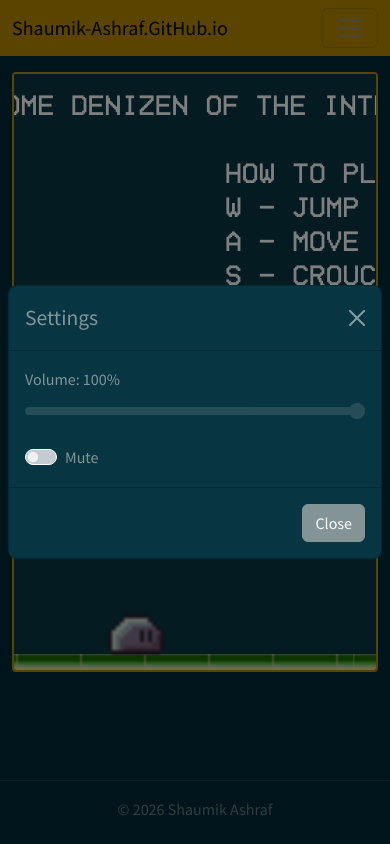
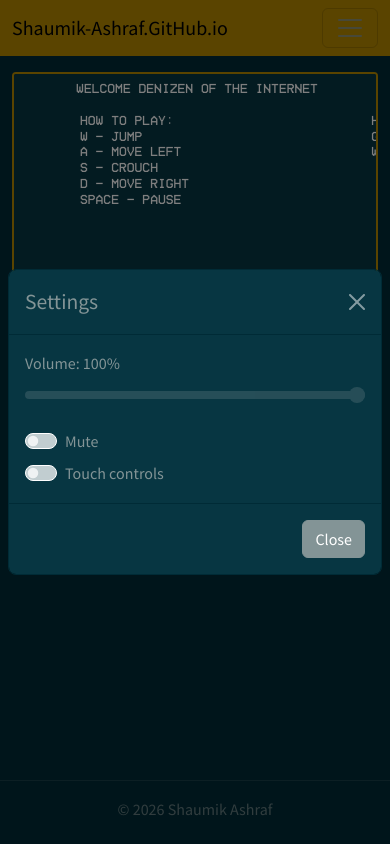
Before and after one commit to Shaumik-Ashraf/shaumik-ashraf.github.io, a Next.js app: page /settings in a window 390 px wide. Built offline with nearby package versions, Linux system fonts and the light colour scheme.

Commit message:
wip: mobile responsiveness

```diff
--- a/components/game_engine.js
+++ b/components/game_engine.js
@@ -14,28 +14,31 @@ const JUMP_VEL          = -25;
 const SPRITE_SCALE      = 4;
 const CANVAS_BG         = '#073642';  // Solarized base02
 
-// World generation constants
-const TILE_SIZE           = 16;   // source px per tile in sheet
-const TILE_SCALE          = 4;    // rendered px = TILE_SIZE * TILE_SCALE = 64
-const FLOOR_H             = 20;   // physics floor body height
-const FLOOR_SEGMENT_W     = 400;  // width of one floor segment body
-const HOLE_MIN_W          = 96;   // min hole width
-const HOLE_MAX_W          = 192;  // max hole width
-const BASE_PLATFORM_GAP   = 300;  // base x-distance between platforms
-const PLATFORM_GAP_JITTER = 80;   // ± random jitter on gap
-const PLATFORM_W          = 128;  // platform body width
-const PLATFORM_H          = 16;   // platform body height
-const PLATFORM_ELEV_MIN   = 75;   // min y from canvas top
-const PLATFORM_ELEV_MAX   = 350;  // max y from canvas top
-const WORLD_LOOKAHEAD     = 5000; // pre-generate this far ahead of slime
-const DESPAWN_MARGIN      = 10000; // remove bodies this far behind camera left edge
-const GAME_OVER_THRESHOLD = 150;   // px below canvas bottom triggers game over
+// World generation constants — tuned for xl (600px canvas height).
+// All canvas-space sizes are scaled at runtime by canvasScale = canvasH / DESIGN_H.
+const DESIGN_H            = 600;  // reference canvas height (xl breakpoint)
+const TILE_SIZE           = 16;   // source px per tile in sheet (never scaled — fixed by asset)
+const TILE_SCALE          = 4;    // rendered px = TILE_SIZE * TILE_SCALE at xl
+const FLOOR_H             = 20;   // physics floor body height at xl
+const FLOOR_SEGMENT_W     = 400;  // width of one floor segment body at xl
+const HOLE_MIN_W          = 96;   // min hole width at xl
+const HOLE_MAX_W          = 192;  // max hole width at xl
+const BASE_PLATFORM_GAP   = 300;  // base x-distance between platforms at xl
+const PLATFORM_GAP_JITTER = 80;   // ± random jitter on gap at xl
+const PLATFORM_W          = 128;  // platform body width at xl
+const PLATFORM_H          = 16;   // platform body height at xl
+// Platform elevation expressed as fractions of canvas height (replaces fixed px constants)
+const PLATFORM_ELEV_FRAC_MIN = 0.125;  // 75  / 600
+const PLATFORM_ELEV_FRAC_MAX = 0.583;  // 350 / 600
+const WORLD_LOOKAHEAD     = 5000; // pre-generate this far ahead of slime (world-space, not scaled)
+const DESPAWN_MARGIN      = 10000; // remove bodies this far behind camera left edge (world-space)
+const GAME_OVER_THRESHOLD = 150;   // px below canvas bottom at xl triggers game over
 
-// Portal constants
-const PORTAL_W          = 64;   // TILE_SIZE * TILE_SCALE — one rendered tile
+// Portal constants — at xl
+const PORTAL_W          = 64;   // TILE_SIZE * TILE_SCALE — one rendered tile at xl
 const PORTAL_H          = 64;
-const BASE_PORTAL_GAP   = 1000;  // less frequent than platforms
-const PORTAL_GAP_JITTER = 900;
+const BASE_PORTAL_GAP   = 1000;  // less frequent than platforms (world-space, not scaled)
+const PORTAL_GAP_JITTER = 900;   // world-space, not scaled
 
 // Left-world preseeding
 const SEED_FLOOR_LEFT = -2000;  // westernmost floor edge; pre-seeded solid to spawn
@@ -45,8 +48,8 @@ const LEFT_PORTAL_URL        = atob('aHR0cHM6Ly93d3cueW91dHViZS5jb20vd2F0Y2g/dj1
 const LEFT_PORTAL_SPRITE_SRC = '/assets/sprites/FireSetGrid.png';
 const LEFT_PORTAL_TILE_COL   = 3;    // 0-indexed
 const LEFT_PORTAL_TILE_ROW   = 4;    // 0-indexed
-const LEFT_PORTAL_W          = 128;
-const LEFT_PORTAL_H          = 128;
+const LEFT_PORTAL_W          = 128;  // at xl
+const LEFT_PORTAL_H          = 128;  // at xl
 const LEFT_PORTAL_X          = -2000;
 
 // Tile sheet layout
@@ -132,6 +135,25 @@ const GameEngine = forwardRef(function GameEngine(_, ref) {
   // Keyboard state: key → boolean
   const keysRef = useRef({});
 
+  // Scaled constants — computed once per initializeRenderer() based on actual canvas size.
+  // All canvas-space pixel values (body sizes, speeds, fonts) are multiplied by canvasScale.
+  const scaledRef = useRef({
+    tileScale: TILE_SCALE, spriteScale: SPRITE_SCALE,
+    floorH: FLOOR_H, floorSegW: FLOOR_SEGMENT_W,
+    holeMinW: HOLE_MIN_W, holeMaxW: HOLE_MAX_W,
+    platformGap: BASE_PLATFORM_GAP, platformGapJitter: PLATFORM_GAP_JITTER,
+    platformW: PLATFORM_W, platformH: PLATFORM_H,
+    elevMin: PLATFORM_ELEV_FRAC_MIN * DESIGN_H, elevMax: PLATFORM_ELEV_FRAC_MAX * DESIGN_H,
+    portalW: PORTAL_W, portalH: PORTAL_H,
+    leftPortalW: LEFT_PORTAL_W, leftPortalH: LEFT_PORTAL_H,
+    slimeW: SLIME_W, slimeH: SLIME_H, slimeHCrouch: SLIME_H_CROUCHING,
+    spawnY: SLIME_SPAWN_Y,
+    moveSpeed: MOVE_SPEED, jumpVel: JUMP_VEL,
+    gameOverThreshold: GAME_OVER_THRESHOLD,
+    overlayFont: OVERLAY_FONT,
+    textScale: 1,
+  });
+
   // ---------------------------------------------------------------------------
   // Tile drawing helper
   // ---------------------------------------------------------------------------
@@ -139,7 +161,7 @@ const GameEngine = forwardRef(function GameEngine(_, ref) {
   const drawTiledBody = (ctx, img, body, bodyW, bodyH, tileCol, tileRow) => {
     const srcX  = tileCol * TILE_SHEET_PITCH + TILE_SHEET_OFFSET;
     const srcY  = tileRow * TILE_SHEET_PITCH + TILE_SHEET_OFFSET;
-    const dTile = TILE_SIZE * TILE_SCALE;
+    const dTile = TILE_SIZE * scaledRef.current.tileScale;
     const bx    = body.position.x - bodyW / 2;
     const by    = body.position.y - bodyH / 2;
     const cols  = Math.ceil(bodyW / dTile);
@@ -206,12 +228,13 @@ const GameEngine = forwardRef(function GameEngine(_, ref) {
     const render = renderRef.current;
     if (!world || !render) return;
 
-    const floorY     = render.options.height - FLOOR_H / 2;
-    const targetX    = slimeRef.current.position.x + WORLD_LOOKAHEAD;
+    const sc      = scaledRef.current;
+    const floorY  = render.options.height - sc.floorH / 2;
+    const targetX = slimeRef.current.position.x + WORLD_LOOKAHEAD;
 
     while (nextFloorXRef.current < targetX) {
-      const cx  = nextFloorXRef.current + FLOOR_SEGMENT_W / 2;
-      const seg = Bodies.rectangle(cx, floorY, FLOOR_SEGMENT_W, FLOOR_H, {
+      const cx  = nextFloorXRef.current + sc.floorSegW / 2;
+      const seg = Bodies.rectangle(cx, floorY, sc.floorSegW, sc.floorH, {
         isStatic: true,
         friction: BODY_FRICTION,
         render:   { opacity: 0 },
@@ -220,8 +243,8 @@ const GameEngine = forwardRef(function GameEngine(_, ref) {
       World.add(world, seg);
       floorSegmentsRef.current.push(seg);
 
-      const holeW = HOLE_MIN_W + Math.random() * (HOLE_MAX_W - HOLE_MIN_W);
-      nextFloorXRef.current += FLOOR_SEGMENT_W + holeW;
+      const holeW = sc.holeMinW + Math.random() * (sc.holeMaxW - sc.holeMinW);
+      nextFloorXRef.current += sc.floorSegW + holeW;
     }
   };
 
@@ -229,14 +252,15 @@ const GameEngine = forwardRef(function GameEngine(_, ref) {
     const world = engineRef.current.world;
     if (!world) return;
 
+    const sc      = scaledRef.current;
     const targetX = slimeRef.current.position.x + WORLD_LOOKAHEAD;
 
     while (nextPlatformXRef.current < targetX) {
-      const jitter = (Math.random() * 2 - 1) * PLATFORM_GAP_JITTER;
-      const spawnX = nextPlatformXRef.current + BASE_PLATFORM_GAP + jitter;
-      const spawnY = PLATFORM_ELEV_MIN + Math.random() * (PLATFORM_ELEV_MAX - PLATFORM_ELEV_MIN);
+      const jitter = (Math.random() * 2 - 1) * sc.platformGapJitter;
+      const spawnX = nextPlatformXRef.current + sc.platformGap + jitter;
+      const spawnY = sc.elevMin + Math.random() * (sc.elevMax - sc.elevMin);
 
-      const plat = Bodies.rectangle(spawnX, spawnY, PLATFORM_W, PLATFORM_H, {
+      const plat = Bodies.rectangle(spawnX, spawnY, sc.platformW, sc.platformH, {
         isStatic: true,
         friction: BODY_FRICTION,
         render:   { opacity: 0 },
@@ -254,8 +278,9 @@ const GameEngine = forwardRef(function GameEngine(_, ref) {
     const render = renderRef.current;
     if (!world || !render) return;
 
+    const sc      = scaledRef.current;
     const { height: canvasH } = render.options;
-    const portalY  = canvasH - FLOOR_H - PORTAL_H / 2;
+    const portalY  = canvasH - sc.floorH - sc.portalH / 2;
     const targetX  = slimeRef.current.position.x + WORLD_LOOKAHEAD;
 
     while (nextPortalXRef.current < targetX) {
@@ -263,7 +288,7 @@ const GameEngine = forwardRef(function GameEngine(_, ref) {
       const spawnX = nextPortalXRef.current + BASE_PORTAL_GAP + jitter;
       const url    = pickUrl();
       if (url) {
-        const body = Bodies.rectangle(spawnX, portalY, PORTAL_W, PORTAL_H, {
+        const body = Bodies.rectangle(spawnX, portalY, sc.portalW, sc.portalH, {
           isStatic: true,
           isSensor: true,
           render:   { opacity: 0 },
@@ -307,6 +332,37 @@ const GameEngine = forwardRef(function GameEngine(_, ref) {
 
     const width  = containerRef.current.offsetWidth;
     const height = containerRef.current.offsetHeight;
+
+    // Compute scale factor and derive all canvas-space constants proportionally.
+    // DESIGN_H (600px) is the xl reference; everything scales linearly from there.
+    const s = height / DESIGN_H;
+    scaledRef.current = {
+      tileScale:          TILE_SCALE * s,
+      spriteScale:        SPRITE_SCALE * s,
+      floorH:             FLOOR_H * s,
+      floorSegW:          FLOOR_SEGMENT_W * s,
+      holeMinW:           HOLE_MIN_W * s,
+      holeMaxW:           HOLE_MAX_W * s,
+      platformGap:        BASE_PLATFORM_GAP * s,
+      platformGapJitter:  PLATFORM_GAP_JITTER * s,
+      platformW:          PLATFORM_W * s,
+      platformH:          PLATFORM_H * s,
+      elevMin:            height * PLATFORM_ELEV_FRAC_MIN,
+      elevMax:            height * PLATFORM_ELEV_FRAC_MAX,
+      portalW:            PORTAL_W * s,
+      portalH:            PORTAL_H * s,
+      leftPortalW:        LEFT_PORTAL_W * s,
+      leftPortalH:        LEFT_PORTAL_H * s,
+      slimeW:             SLIME_W * s,
+      slimeH:             SLIME_H * s,
+      slimeHCrouch:       SLIME_H_CROUCHING * s,
+      spawnY:             SLIME_SPAWN_Y * s,
+      moveSpeed:          MOVE_SPEED * s,
+      jumpVel:            JUMP_VEL * s,
+      gameOverThreshold:  GAME_OVER_THRESHOLD * s,
+      overlayFont:        `bold ${Math.round(72 * s)}px HomeVideo, monospace`,
+      textScale:          s,
+    };
 
     renderRef.current = Render.create({
       element: containerRef.current,
@@ -352,7 +408,8 @@ const GameEngine = forwardRef(function GameEngine(_, ref) {
       .catch(() => {});
 
     // Player body — invisible; sprite drawn via afterRender
-    slimeRef.current = Bodies.rectangle(width / 2, SLIME_SPAWN_Y, SLIME_W, SLIME_H, {
+    const sc = scaledRef.current;
+    slimeRef.current = Bodies.rectangle(width / 2, sc.spawnY, sc.slimeW, sc.slimeH, {
       frictionAir: SLIME_FRICTION_AIR,
       friction:    BODY_FRICTION,
       restitution: 0,
@@ -371,11 +428,11 @@ const GameEngine = forwardRef(function GameEngine(_, ref) {
     spriteImgRef.current = img;
 
     // Seed solid floor under and past the spawn point before allowing holes
-    const floorY     = height - FLOOR_H / 2;
-    const spawnSafeX = width / 2 + SLIME_W / 2;
+    const floorY     = height - sc.floorH / 2;
+    const spawnSafeX = width / 2 + sc.slimeW / 2;
     while (nextFloorXRef.current < spawnSafeX) {
-      const cx  = nextFloorXRef.current + FLOOR_SEGMENT_W / 2;
-      const seg = Bodies.rectangle(cx, floorY, FLOOR_SEGMENT_W, FLOOR_H, {
+      const cx  = nextFloorXRef.current + sc.floorSegW / 2;
+      const seg = Bodies.rectangle(cx, floorY, sc.floorSegW, sc.floorH, {
         isStatic: true,
         friction: BODY_FRICTION,
         render:   { opacity: 0 },
@@ -383,7 +440,7 @@ const GameEngine = forwardRef(function GameEngine(_, ref) {
       });
       World.add(engineRef.current.world, seg);
       floorSegmentsRef.current.push(seg);
-      nextFloorXRef.current += FLOOR_SEGMENT_W;
+      nextFloorXRef.current += sc.floorSegW;
     }
 
     // Seed initial world geometry (holes allowed from here on)
@@ -394,8 +451,8 @@ const GameEngine = forwardRef(function GameEngine(_, ref) {
     // Secret portal — fixed at far-left end of pre-seeded floor
     {
       const { height: canvasH } = renderRef.current.options;
-      const portalY = canvasH - FLOOR_H - LEFT_PORTAL_H / 2;
-      const body = Bodies.rectangle(LEFT_PORTAL_X, portalY, LEFT_PORTAL_W, LEFT_PORTAL_H, {
+      const portalY = canvasH - sc.floorH - sc.leftPortalH / 2;
+      const body = Bodies.rectangle(LEFT_PORTAL_X, portalY, sc.leftPortalW, sc.leftPortalH, {
         isStatic: true,
         isSensor: true,
         render:   { opacity: 0 },
@@ -469,11 +526,12 @@ const GameEngine = forwardRef(function GameEngine(_, ref) {
     }
 
     // 4. Horizontal movement
+    const sc = scaledRef.current;
     if (keys['a']) {
-      Body.setVelocity(slime, { x: -MOVE_SPEED, y: slime.velocity.y });
+      Body.setVelocity(slime, { x: -sc.moveSpeed, y: slime.velocity.y });
       facingLeftRef.current = true;
     } else if (keys['d']) {
-      Body.setVelocity(slime, { x: MOVE_SPEED, y: slime.velocity.y });
+      Body.setVelocity(slime, { x: sc.moveSpeed, y: slime.velocity.y });
       facingLeftRef.current = false;
     } else {
       Body.setVelocity(slime, { x: 0, y: slime.velocity.y });
@@ -481,7 +539,7 @@ const GameEngine = forwardRef(function GameEngine(_, ref) {
 
     // 5. Jump — only when on ground
     if (keys['w'] && onGround) {
-      Body.setVelocity(slime, { x: slime.velocity.x, y: JUMP_VEL });
+      Body.setVelocity(slime, { x: slime.velocity.x, y: sc.jumpVel });
     }
 
     // 6. Animation state
@@ -498,7 +556,7 @@ const GameEngine = forwardRef(function GameEngine(_, ref) {
     anim.update(event.delta);
 
     // 7. Game over
-    if (slime.position.y > canvasH + GAME_OVER_THRESHOLD) {
+    if (slime.position.y > canvasH + sc.gameOverThreshold) {
       gameOverRef.current = true;
       Runner.stop(runnerRef.current);
       audioRef.current?.pause();
@@ -524,19 +582,21 @@ const GameEngine = forwardRef(function GameEngine(_, ref) {
     ctx.save();
     ctx.translate(-cameraXRef.current, 0);
 
+    const sc = scaledRef.current;
+
     if (tileImg && tileImg.complete) {
       for (const seg of floorSegmentsRef.current) {
-        drawTiledBody(ctx, tileImg, seg, FLOOR_SEGMENT_W, FLOOR_H, FLOOR_TILE_COL, FLOOR_TILE_ROW);
+        drawTiledBody(ctx, tileImg, seg, sc.floorSegW, sc.floorH, FLOOR_TILE_COL, FLOOR_TILE_ROW);
       }
       for (const plat of platformsRef.current) {
-        drawTiledBody(ctx, tileImg, plat, PLATFORM_W, PLATFORM_H, PLATFORM_TILE_COL, PLATFORM_TILE_ROW);
+        drawTiledBody(ctx, tileImg, plat, sc.platformW, sc.platformH, PLATFORM_TILE_COL, PLATFORM_TILE_ROW);
       }
     }
 
     const portalImg = portalImgRef.current;
     if (portalImg && portalImg.complete) {
       for (const p of portalsRef.current) {
-        drawTiledBody(ctx, portalImg, p.body, PORTAL_W, PORTAL_H, PORTAL_TILE_COL, PORTAL_TILE_ROW);
+        drawTiledBody(ctx, portalImg, p.body, sc.portalW, sc.portalH, PORTAL_TILE_COL, PORTAL_TILE_ROW);
       }
     }
 
@@ -545,15 +605,15 @@ const GameEngine = forwardRef(function GameEngine(_, ref) {
       drawTiledBody(
         ctx, secretPortalImg,
         leftPortalRef.current.body,
-        LEFT_PORTAL_W, LEFT_PORTAL_H,
+        sc.leftPortalW, sc.leftPortalH,
         LEFT_PORTAL_TILE_COL, LEFT_PORTAL_TILE_ROW
       );
     }
 
     // Slime sprite
     const frame = anim.getFrame();
-    const dw    = frame.w * SPRITE_SCALE;
-    const dh    = frame.h * SPRITE_SCALE;
+    const dw    = frame.w * sc.spriteScale;
+    const dh    = frame.h * sc.spriteScale;
     const { x, y } = slime.position;
 
     ctx.save();
@@ -567,17 +627,18 @@ const GameEngine = forwardRef(function GameEngine(_, ref) {
     }
     ctx.restore();
 
-    // Welcome text
+    // Welcome text — all offsets scaled with canvas size
     {
-      const LEFT_OFFSET  = 256;
-      const RIGHT_OFFSET = 896;
-      const PAD          = 16;
-      const LINE_H       = 34;
-      const ICON_SIZE    = 32;
+      const ts           = sc.textScale;
+      const LEFT_OFFSET  = 256  * ts;
+      const RIGHT_OFFSET = 896  * ts;
+      const PAD          = 16   * ts;
+      const LINE_H       = 34   * ts;
+      const fontSize     = Math.round(28 * ts);
       const cameraX      = cameraXRef.current;
 
       drawWorldText(ctx, cameraX, {
-        font:  '28px HomeVideo, monospace',
+        font:  `${fontSize}px HomeVideo, monospace`,
         color: '#ffffff',
         lines: [
           // Top-center: welcome header
@@ -604,7 +665,7 @@ const GameEngine = forwardRef(function GameEngine(_, ref) {
       ctx.save();
       ctx.fillStyle    = PAUSE_OVERLAY_FILL;
       ctx.fillRect(0, 0, width, height);
-      ctx.font         = OVERLAY_FONT;
+      ctx.font         = sc.overlayFont;
       ctx.fillStyle    = COLOR_PAUSE_TEXT;
       ctx.textAlign    = 'center';
       ctx.textBaseline = 'middle';
@@ -616,7 +677,7 @@ const GameEngine = forwardRef(function GameEngine(_, ref) {
       ctx.save();
       ctx.fillStyle    = GAMEOVER_OVERLAY_FILL;
       ctx.fillRect(0, 0, width, height);
-      ctx.font         = OVERLAY_FONT;
+      ctx.font         = sc.overlayFont;
       ctx.fillStyle    = COLOR_GAMEOVER_TEXT;
       ctx.textAlign    = 'center';
       ctx.textBaseline = 'middle';
@@ -651,7 +712,8 @@ const GameEngine = forwardRef(function GameEngine(_, ref) {
 
     if (key === 's' && !crouchingRef.current) {
       crouchingRef.current = true;
-      swapHitbox(SLIME_W, SLIME_H_CROUCHING);
+      const sc = scaledRef.current;
+      swapHitbox(sc.slimeW, sc.slimeHCrouch);
     }
   };
 
@@ -661,7 +723,8 @@ const GameEngine = forwardRef(function GameEngine(_, ref) {
 
     if (key === 's' && crouchingRef.current) {
       crouchingRef.current = false;
-      swapHitbox(SLIME_W, SLIME_H);
+      const sc = scaledRef.current;
+      swapHitbox(sc.slimeW, sc.slimeH);
     }
   };
 
@@ -758,6 +821,22 @@ const GameEngine = forwardRef(function GameEngine(_, ref) {
       if (audioRef.current) audioRef.current.muted = false;
     },
     isMuted: () => audioRef.current?.muted ?? false,
+    pressKey: (key) => {
+      keysRef.current[key] = true;
+      if (key === 's' && !crouchingRef.current) {
+        crouchingRef.current = true;
+        const sc = scaledRef.current;
+        swapHitbox(sc.slimeW, sc.slimeHCrouch);
+      }
+    },
+    releaseKey: (key) => {
+      keysRef.current[key] = false;
+      if (key === 's' && crouchingRef.current) {
+        crouchingRef.current = false;
+        const sc = scaledRef.current;
+        swapHitbox(sc.slimeW, sc.slimeH);
+      }
+    },
   }));
 
   useEffect(() => {
--- a/components/layout.js
+++ b/components/layout.js
@@ -1,16 +1,20 @@
 import { useGame } from '../contexts/game_context';
 import Navbar from './navbar';
 import GameEngine from './game_engine';
+import TouchControls from './touch_controls';
 
 export default function Layout({ children }) {
-  const year    = new Date().getFullYear();
-  const gameRef = useGame();
+  const year                           = new Date().getFullYear();
+  const { gameRef, touchEnabled }      = useGame();
   return (
     <div id="layoutContainer">
       <div id="layoutContentWrapper">
         <Navbar />
         <main className="container">
-          <GameEngine ref={gameRef} />
+          <div style={{ position: 'relative' }}>
+            <GameEngine ref={gameRef} />
+            {touchEnabled && <TouchControls />}
+          </div>
           {children}
         </main>
       </div>
--- a/components/navbar.js
+++ b/components/navbar.js
@@ -7,7 +7,7 @@ import { useGame } from '../contexts/game_context';
 
 export function AppNavbar() {
   const router  = useRouter();
-  const gameRef = useGame();
+  const { gameRef } = useGame();
   const [paused, setPaused] = useState(false);
 
   const handleRestart = () => {
--- /dev/null
+++ b/components/touch_controls.js
@@ -0,0 +1,107 @@
+import { useGame } from '../contexts/game_context';
+
+// Button positions relative to the HUD overlay.
+// Left cluster (move): bottom-left corner.
+// Right cluster (jump/crouch): bottom-right corner.
+const BTN_SIZE = 64;   // minimum touch target in px
+const BTN_GAP  = 8;    // gap between adjacent buttons
+const MARGIN   = 12;   // distance from canvas edge
+
+const BASE_STYLE = {
+  position:        'absolute',
+  width:           BTN_SIZE,
+  height:          BTN_SIZE,
+  borderRadius:    8,
+  border:          '2px solid #b58900',   // Solarized yellow
+  background:      'rgba(7, 54, 66, 0.7)', // Solarized base02 semi-transparent
+  color:           '#b58900',
+  fontSize:        28,
+  display:         'flex',
+  alignItems:      'center',
+  justifyContent:  'center',
+  cursor:          'pointer',
+  userSelect:      'none',
+  WebkitUserSelect: 'none',
+  touchAction:     'none',  // prevent browser scroll interference
+};
+
+function TBtn({ label, k, style, gameRef }) {
+  const press   = () => gameRef.current?.pressKey(k);
+  const release = () => gameRef.current?.releaseKey(k);
+  return (
+    <div
+      style={{ ...BASE_STYLE, ...style }}
+      onPointerDown={press}
+      onPointerUp={release}
+      onPointerLeave={release}
+      onPointerCancel={release}
+    >
+      {label}
+    </div>
+  );
+}
+
+export default function TouchControls() {
+  const { gameRef } = useGame();
+
+  const bottom = MARGIN;
+  const leftX  = MARGIN;
+  const rightX = MARGIN;
+
+  return (
+    <div
+      style={{
+        position:      'absolute',
+        top:            0,
+        left:           0,
+        width:          '100%',
+        height:         '100%',
+        pointerEvents:  'none',  // pass-through except on buttons
+      }}
+    >
+      {/* Left cluster: ← move left, → move right */}
+      <TBtn
+        label="◀"
+        k="a"
+        gameRef={gameRef}
+        style={{
+          bottom,
+          left: leftX,
+          pointerEvents: 'auto',
+        }}
+      />
+      <TBtn
+        label="▶"
+        k="d"
+        gameRef={gameRef}
+        style={{
+          bottom,
+          left: leftX + BTN_SIZE + BTN_GAP,
+          pointerEvents: 'auto',
+        }}
+      />
+
+      {/* Right cluster: ▲ jump (above), ▼ crouch (below) */}
+      <TBtn
+        label="▲"
+        k="w"
+        gameRef={gameRef}
+        style={{
+          bottom: bottom + BTN_SIZE + BTN_GAP,
+          right:  rightX,
+          pointerEvents: 'auto',
+        }}
+      />
+      <TBtn
+        label="▼"
+        k="s"
+        gameRef={gameRef}
+        style={{
+          bottom,
+          right: rightX,
+          pointerEvents: 'auto',
+        }}
+      />
+    </div>
+  );
+}
--- a/contexts/game_context.js
+++ b/contexts/game_context.js
@@ -1,10 +1,27 @@
-import { createContext, useContext, useRef } from 'react';
+import { createContext, useContext, useEffect, useRef, useState } from 'react';
 
 const GameContext = createContext(null);
 
 export function GameProvider({ children }) {
   const gameRef = useRef(null);
-  return <GameContext.Provider value={gameRef}>{children}</GameContext.Provider>;
+  const [touchEnabled, setTouchEnabledState] = useState(false);
+
+  // SSR guard: read persisted setting only on client.
+  // Setting state inside an effect is intentional here — there is no way to access
+  // localStorage in the useState initializer without causing a hydration mismatch.
+  // eslint-disable-next-line react-hooks/set-state-in-effect
+  useEffect(() => {
+    setTouchEnabledState(localStorage.getItem('touchEnabled') === 'true');
+  }, []);
+
+  const setTouchEnabled = (value) => {
+    const next = typeof value === 'function' ? value(touchEnabled) : value;
+    setTouchEnabledState(next);
+    localStorage.setItem('touchEnabled', next);
+  };
+
+  const ctx = { gameRef, touchEnabled, setTouchEnabled };
+  return <GameContext.Provider value={ctx}>{children}</GameContext.Provider>;
 }
 
 export function useGame() { return useContext(GameContext); }
--- a/pages/_document.js
+++ b/pages/_document.js
@@ -3,7 +3,9 @@ import { Html, Head, Main, NextScript } from 'next/document'
 export default function Document() {
   return (
     <Html>
-      <Head />
+      <Head>
+        <meta name="viewport" content="width=device-width, initial-scale=1" />
+      </Head>
       <body>
         <Main />
         <NextScript />
--- a/pages/settings.js
+++ b/pages/settings.js
@@ -7,7 +7,7 @@ import { useGame } from "../contexts/game_context";
 
 export default function SettingsPage() {
   const router  = useRouter();
-  const gameRef = useGame();
+  const { gameRef, touchEnabled, setTouchEnabled } = useGame();
 
   const [mounted, setMounted] = useState(false);
   const [volume,  setVolume]  = useState(100);
@@ -69,6 +69,13 @@ export default function SettingsPage() {
             checked={muted}
             onChange={handleMuteToggle}
           />
+          <Form.Check
+            type="switch"
+            label="Touch controls"
+            checked={touchEnabled}
+            onChange={() => setTouchEnabled(v => !v)}
+            className="mt-2"
+          />
         </Form>
       </Modal.Body>
       <Modal.Footer>
--- a/styles/global.css
+++ b/styles/global.css
@@ -14,7 +14,14 @@
 
 :root {
   --footer-height: 5rem;
+  /* Canvas height stepped to Bootstrap breakpoints (matches --bs-breakpoint-* values) */
+  --game-canvas-h: 280px;
 }
+
+@media (min-width: 576px)  { :root { --game-canvas-h: 340px; } }  /* sm */
+@media (min-width: 768px)  { :root { --game-canvas-h: 420px; } }  /* md */
+@media (min-width: 992px)  { :root { --game-canvas-h: 500px; } }  /* lg */
+@media (min-width: 1200px) { :root { --game-canvas-h: 600px; } }  /* xl */
 
 #layoutContainer {
   position: relative;
@@ -27,7 +34,7 @@
 
 #gameCanvas {
   width: 100%;
-  height: 600px;
+  height: var(--game-canvas-h);
   cursor: default;
   margin: 1rem 0;
   border: 2px solid #b58900;
```
